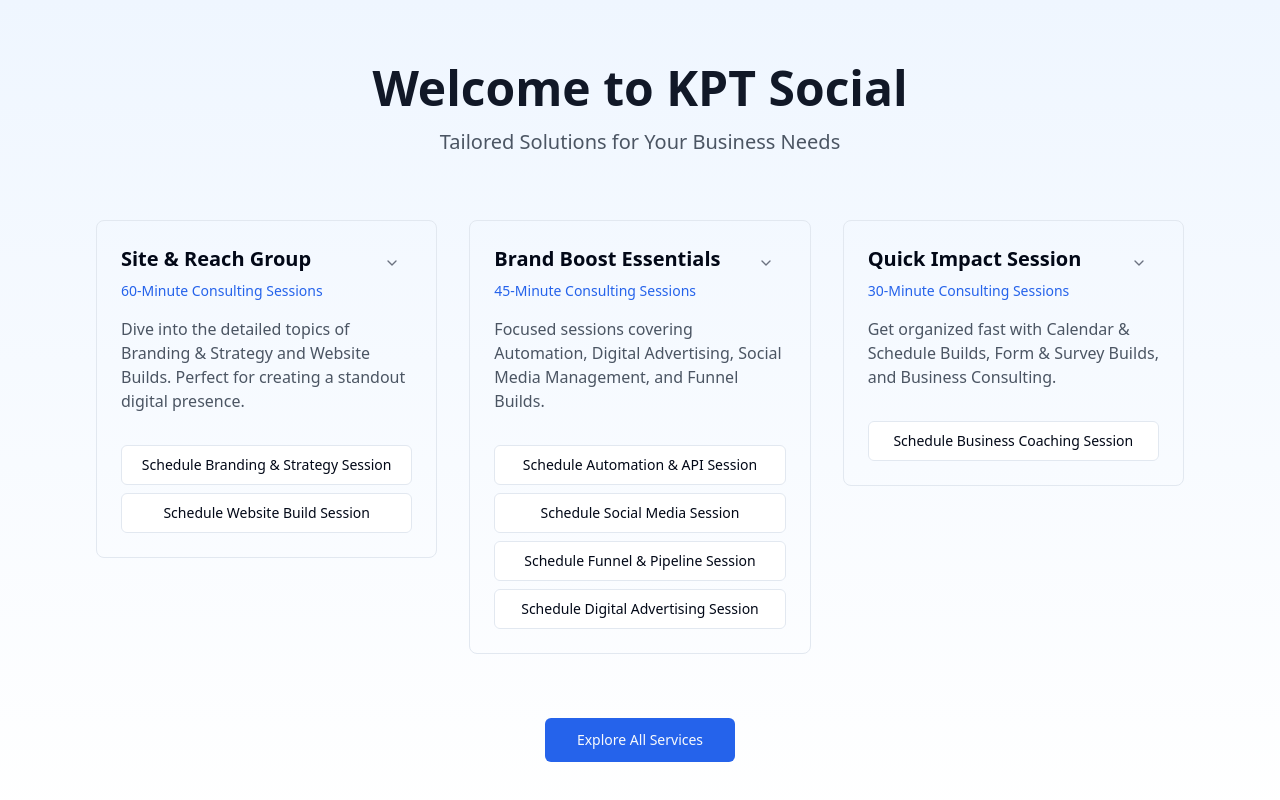
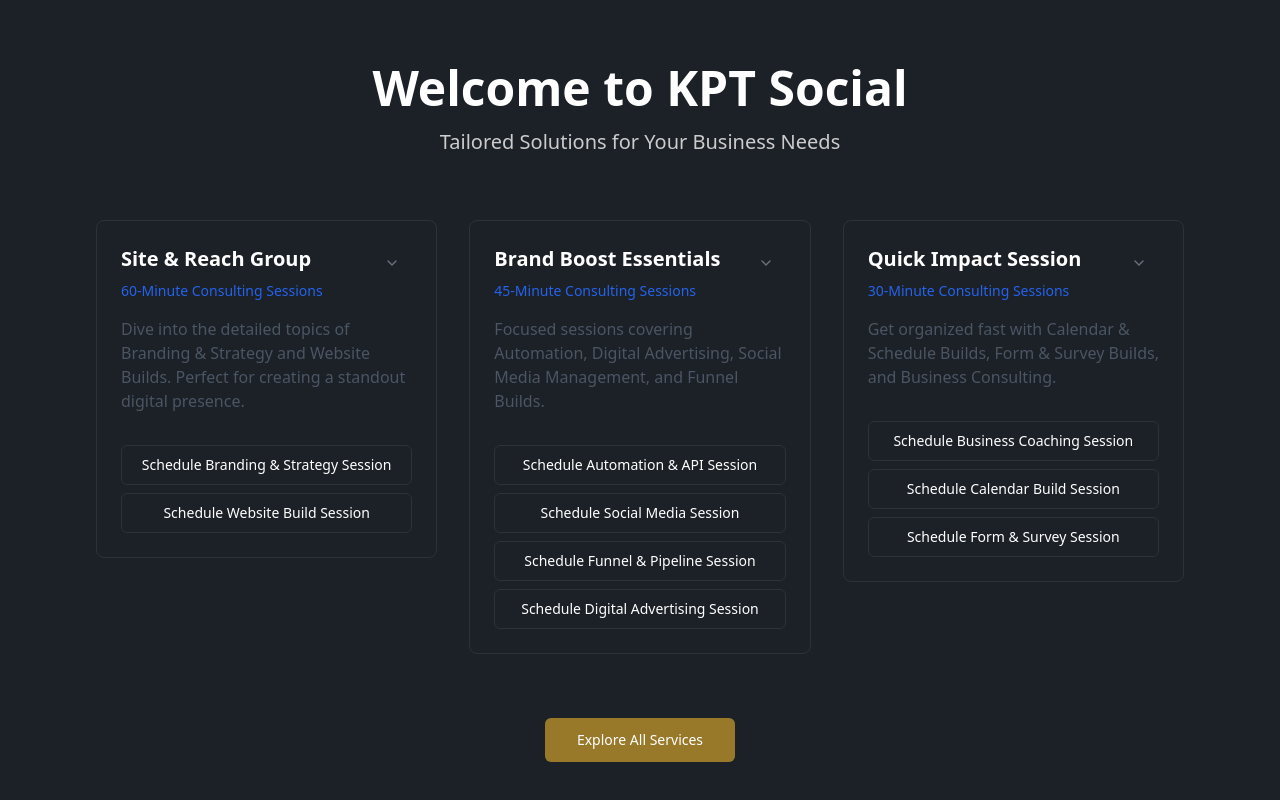
Before and after one commit to KPTSocial/kpt-social-explorer, a React (Vite) app: page / in a window 1280 px wide. Shown: the top 800 px of the page. Built offline with nearby package versions, Linux system fonts and the light colour scheme.

Commit message:
Add buttons for new services
Added two new buttons for "Calendar Build & Scheduling" and "Form & Survey Builds" with their respective links. Updated the color scheme to match the brand colors associated with the logo.
[skip gpt_engineer]

```diff
--- a/src/index.css
+++ b/src/index.css
@@ -4,25 +4,25 @@
 
 @layer base {
   :root {
-    --background: 0 0% 100%;
-    --foreground: 222.2 84% 4.9%;
-    --card: 0 0% 100%;
-    --card-foreground: 222.2 84% 4.9%;
-    --popover: 0 0% 100%;
-    --popover-foreground: 222.2 84% 4.9%;
-    --primary: 221 83% 53%;
-    --primary-foreground: 210 40% 98%;
-    --secondary: 210 40% 96.1%;
-    --secondary-foreground: 222.2 47.4% 11.2%;
-    --muted: 210 40% 96.1%;
-    --muted-foreground: 215.4 16.3% 46.9%;
-    --accent: 210 40% 96.1%;
-    --accent-foreground: 222.2 47.4% 11.2%;
+    --background: 215 17% 13%;
+    --foreground: 0 0% 100%;
+    --card: 215 17% 13%;
+    --card-foreground: 0 0% 100%;
+    --popover: 215 17% 13%;
+    --popover-foreground: 0 0% 100%;
+    --primary: 43 57% 38%;
+    --primary-foreground: 0 0% 100%;
+    --secondary: 0 0% 100%;
+    --secondary-foreground: 215 17% 13%;
+    --muted: 215 17% 20%;
+    --muted-foreground: 0 0% 80%;
+    --accent: 43 57% 38%;
+    --accent-foreground: 0 0% 100%;
     --destructive: 0 84.2% 60.2%;
-    --destructive-foreground: 210 40% 98%;
-    --border: 214.3 31.8% 91.4%;
-    --input: 214.3 31.8% 91.4%;
-    --ring: 221 83% 53%;
+    --destructive-foreground: 0 0% 100%;
+    --border: 215 17% 20%;
+    --input: 215 17% 20%;
+    --ring: 43 57% 38%;
     --radius: 0.5rem;
   }
 }
--- a/src/pages/Index.tsx
+++ b/src/pages/Index.tsx
@@ -67,19 +67,27 @@ const Index = () => {
         {
           text: "Schedule Business Coaching Session",
           url: "https://api.leadconnectorhq.com/widget/booking/mRw6YVO1i13Lzovbia59"
+        },
+        {
+          text: "Schedule Calendar Build Session",
+          url: "https://api.leadconnectorhq.com/widget/booking/1KJh9siSa7PviL4Pa005"
+        },
+        {
+          text: "Schedule Form & Survey Session",
+          url: "https://api.leadconnectorhq.com/widget/booking/DkNHK6BQyPcNSeHwnlDi"
         }
       ]
     }
   ];
 
   return (
-    <div className="min-h-screen bg-gradient-to-b from-blue-50 to-white">
+    <div className="min-h-screen bg-background">
       <div className="max-w-6xl mx-auto px-4 py-16 sm:px-6 lg:px-8">
         <div className="text-center mb-16 animate-fade-in">
-          <h1 className="text-4xl font-bold text-gray-900 sm:text-5xl mb-4">
+          <h1 className="text-4xl font-bold text-secondary sm:text-5xl mb-4">
             Welcome to KPT Social
           </h1>
-          <p className="text-xl text-gray-600 max-w-2xl mx-auto">
+          <p className="text-xl text-muted-foreground max-w-2xl mx-auto">
             Tailored Solutions for Your Business Needs
           </p>
         </div>
@@ -93,7 +101,7 @@ const Index = () => {
         </div>
 
         <div className="text-center animate-fade-in" style={{ animationDelay: "0.6s" }}>
-          <Button size="lg" className="bg-blue-600 hover:bg-blue-700">
+          <Button size="lg" className="bg-accent hover:bg-accent/90 text-accent-foreground">
             Explore All Services
           </Button>
         </div>
```
